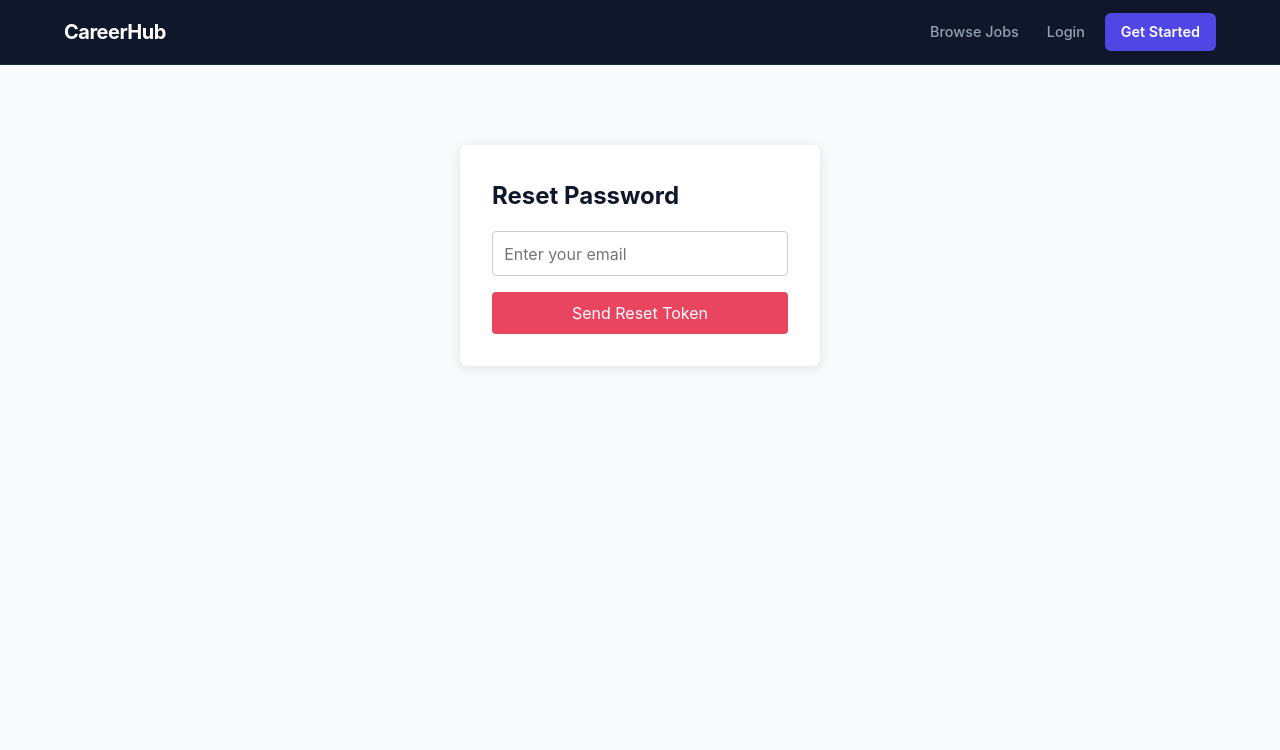
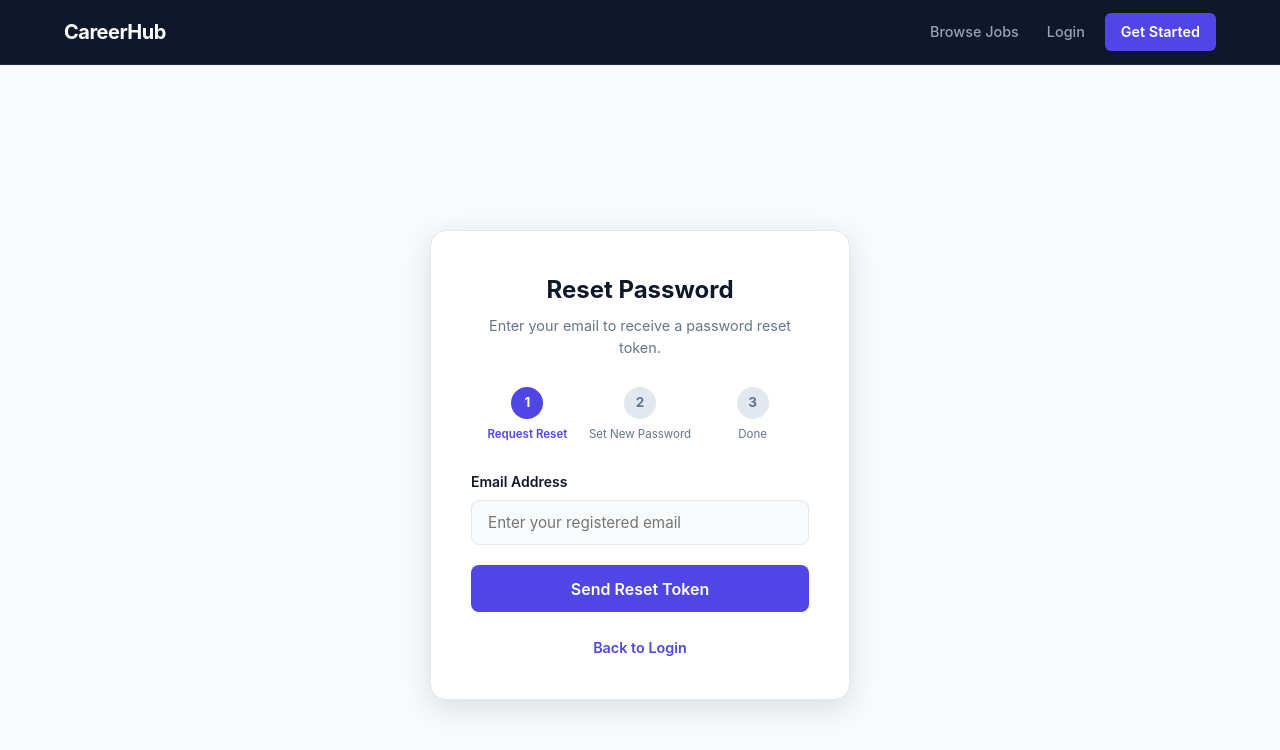
Before and after one commit to obapluto-ob/module_5_project, a React (Vite) app in the folder client/: page /reset-password in a window 1280 px wide. Shown: the top 750 px of the page. Built offline with nearby package versions, Linux system fonts and the light colour scheme.

Commit message:
added step indicator to reset password flow

```diff
--- a/client/src/pages/ResetPassword.jsx
+++ b/client/src/pages/ResetPassword.jsx
@@ -1,6 +1,8 @@
 import { useState } from 'react'
 import { Link } from 'react-router-dom'
 import axios from 'axios'
+
+const STEPS = ['Request Reset', 'Set New Password', 'Done']
 
 export default function ResetPassword() {
   const [step, setStep] = useState(1)
@@ -8,119 +10,208 @@ export default function ResetPassword() {
   const [token, setToken] = useState('')
   const [newPassword, setNewPassword] = useState('')
   const [message, setMessage] = useState('')
+  const [isError, setIsError] = useState(false)
+  const [loading, setLoading] = useState(false)
 
   async function handleRequestReset(e) {
     e.preventDefault()
+    setLoading(true)
+    setMessage('')
     try {
       await axios.post('/api/auth/reset-password-request', { email })
-      setMessage('Check your email for the reset token.')
+      setMessage('A reset token has been sent to your email address.')
+      setIsError(false)
       setStep(2)
     } catch {
-      setMessage('No account found with that email.')
+      setMessage('No account found with that email address.')
+      setIsError(true)
+    } finally {
+      setLoading(false)
     }
   }
 
   async function handleConfirmReset(e) {
     e.preventDefault()
+    setLoading(true)
+    setMessage('')
     try {
       await axios.post('/api/auth/reset-password', { token, new_password: newPassword })
-      setMessage('Password updated successfully.')
+      setMessage('Your password has been updated successfully.')
+      setIsError(false)
       setStep(3)
     } catch {
-      setMessage('Invalid or expired token.')
+      setMessage('The token is invalid or has expired. Please request a new one.')
+      setIsError(true)
+    } finally {
+      setLoading(false)
     }
   }
 
   return (
-    <div style={styles.container}>
+    <div style={styles.page}>
       <div style={styles.card}>
-        <h2>Reset Password</h2>
-        {message && <p style={styles.msg}>{message}</p>}
+        <div style={styles.header}>
+          <h2 style={styles.title}>Reset Password</h2>
+          <p style={styles.subtitle}>
+            {step === 1 && 'Enter your email to receive a password reset token.'}
+            {step === 2 && 'Enter the token from your email and choose a new password.'}
+            {step === 3 && 'Your password has been reset successfully.'}
+          </p>
+        </div>
+
+        {/* Step indicator */}
+        <div style={styles.steps}>
+          {STEPS.map((label, i) => {
+            const num = i + 1
+            const active = step === num
+            const done = step > num
+            return (
+              <div key={label} style={styles.stepItem}>
+                <div style={{
+                  ...styles.stepCircle,
+                  ...(done ? styles.stepDone : active ? styles.stepActive : {}),
+                }}>
+                  {done ? '✓' : num}
+                </div>
+                <span style={{
+                  ...styles.stepLabel,
+                  ...(active ? styles.stepLabelActive : {}),
+                }}>{label}</span>
+              </div>
+            )
+          })}
+        </div>
+
+        {message && (
+          <div style={{ ...styles.msgBox, ...(isError ? styles.msgError : styles.msgSuccess) }}>
+            {message}
+          </div>
+        )}
 
         {step === 1 && (
-          <form onSubmit={handleRequestReset} style={styles.inner}>
-            <input
-              style={styles.input}
-              placeholder="Enter your email"
-              type="email"
-              value={email}
-              onChange={e => setEmail(e.target.value)}
-              required
-            />
-            <button type="submit" style={styles.btn}>Send Reset Token</button>
+          <form onSubmit={handleRequestReset} style={styles.form}>
+            <div style={styles.field}>
+              <label style={styles.label}>Email Address</label>
+              <input style={styles.input} type="email" placeholder="Enter your registered email"
+                value={email} onChange={e => setEmail(e.target.value)} required />
+            </div>
+            <button type="submit" style={styles.btn} disabled={loading}>
+              {loading ? 'Sending...' : 'Send Reset Token'}
+            </button>
           </form>
         )}
 
         {step === 2 && (
-          <form onSubmit={handleConfirmReset} style={styles.inner}>
-            <input
-              style={styles.input}
-              placeholder="Paste reset token"
-              value={token}
-              onChange={e => setToken(e.target.value)}
-              required
-            />
-            <input
-              style={styles.input}
-              placeholder="New password"
-              type="password"
-              value={newPassword}
-              onChange={e => setNewPassword(e.target.value)}
-              required
-            />
-            <button type="submit" style={styles.btn}>Reset Password</button>
+          <form onSubmit={handleConfirmReset} style={styles.form}>
+            <div style={styles.field}>
+              <label style={styles.label}>Reset Token</label>
+              <input style={styles.input} placeholder="Paste the token from your email"
+                value={token} onChange={e => setToken(e.target.value)} required />
+            </div>
+            <div style={styles.field}>
+              <label style={styles.label}>New Password</label>
+              <input style={styles.input} type="password" placeholder="Enter your new password"
+                value={newPassword} onChange={e => setNewPassword(e.target.value)} required />
+            </div>
+            <button type="submit" style={styles.btn} disabled={loading}>
+              {loading ? 'Updating...' : 'Update Password'}
+            </button>
           </form>
         )}
 
         {step === 3 && (
-          <Link to="/login" style={styles.link}>Go to Login</Link>
+          <Link to="/login" style={styles.doneBtn}>Go to Login</Link>
         )}
+
+        <p style={styles.footer}>
+          <Link to="/login" style={styles.footerLink}>Back to Login</Link>
+        </p>
       </div>
     </div>
   )
 }
 
 const styles = {
-  container: {
+  page: {
+    minHeight: '100vh',
+    background: 'var(--bg)',
     display: 'flex',
+    alignItems: 'center',
     justifyContent: 'center',
-    paddingTop: '5rem',
+    padding: '2rem 1rem',
   },
   card: {
-    background: '#fff',
-    padding: '2rem',
+    background: 'var(--surface)',
+    border: '1px solid var(--border)',
+    borderRadius: '16px',
+    boxShadow: 'var(--shadow-lg)',
+    padding: '2.5rem',
+    width: '100%',
+    maxWidth: '420px',
+  },
+  header: { textAlign: 'center', marginBottom: '1.75rem' },
+  title: { fontSize: '1.5rem', fontWeight: '700' },
+  subtitle: { color: 'var(--text-muted)', fontSize: '0.9rem', marginTop: '0.4rem', lineHeight: 1.5 },
+  steps: {
+    display: 'flex',
+    justifyContent: 'space-between',
+    marginBottom: '1.75rem',
+    position: 'relative',
+  },
+  stepItem: { display: 'flex', flexDirection: 'column', alignItems: 'center', gap: '0.4rem', flex: 1 },
+  stepCircle: {
+    width: '32px',
+    height: '32px',
+    borderRadius: '50%',
+    background: 'var(--border)',
+    color: 'var(--text-muted)',
+    display: 'flex',
+    alignItems: 'center',
+    justifyContent: 'center',
+    fontSize: '0.85rem',
+    fontWeight: '700',
+  },
+  stepActive: { background: 'var(--primary)', color: '#fff' },
+  stepDone: { background: '#dcfce7', color: '#15803d' },
+  stepLabel: { fontSize: '0.72rem', color: 'var(--text-muted)', textAlign: 'center' },
+  stepLabelActive: { color: 'var(--primary)', fontWeight: '600' },
+  msgBox: {
+    padding: '0.75rem 1rem',
     borderRadius: '8px',
-    boxShadow: '0 2px 12px rgba(0,0,0,0.1)',
-    width: '360px',
-    display: 'flex',
-    flexDirection: 'column',
-    gap: '1rem',
+    fontSize: '0.9rem',
+    marginBottom: '1.25rem',
   },
-  inner: {
-    display: 'flex',
-    flexDirection: 'column',
-    gap: '1rem',
-  },
+  msgSuccess: { background: '#dcfce7', color: '#15803d' },
+  msgError: { background: '#fee2e2', color: '#b91c1c' },
+  form: { display: 'flex', flexDirection: 'column', gap: '1.25rem' },
+  field: { display: 'flex', flexDirection: 'column', gap: '0.4rem' },
+  label: { fontSize: '0.875rem', fontWeight: '600' },
   input: {
-    padding: '0.7rem',
-    borderRadius: '4px',
-    border: '1px solid #ccc',
-    fontSize: '1rem',
+    padding: '0.75rem 1rem',
+    border: '1px solid var(--border)',
+    borderRadius: '8px',
+    fontSize: '0.95rem',
+    background: 'var(--bg)',
   },
   btn: {
-    background: '#e94560',
+    padding: '0.85rem',
+    background: 'var(--primary)',
     color: '#fff',
-    padding: '0.7rem',
     border: 'none',
-    borderRadius: '4px',
+    borderRadius: '8px',
     fontSize: '1rem',
+    fontWeight: '600',
   },
-  msg: {
-    color: '#555',
-    fontSize: '0.9rem',
+  doneBtn: {
+    display: 'block',
+    textAlign: 'center',
+    padding: '0.85rem',
+    background: 'var(--primary)',
+    color: '#fff',
+    borderRadius: '8px',
+    fontSize: '1rem',
+    fontWeight: '600',
   },
-  link: {
-    color: '#e94560',
-    textAlign: 'center',
-  },
+  footer: { textAlign: 'center', marginTop: '1.5rem', fontSize: '0.9rem' },
+  footerLink: { color: 'var(--primary)', fontWeight: '600' },
 }
```
